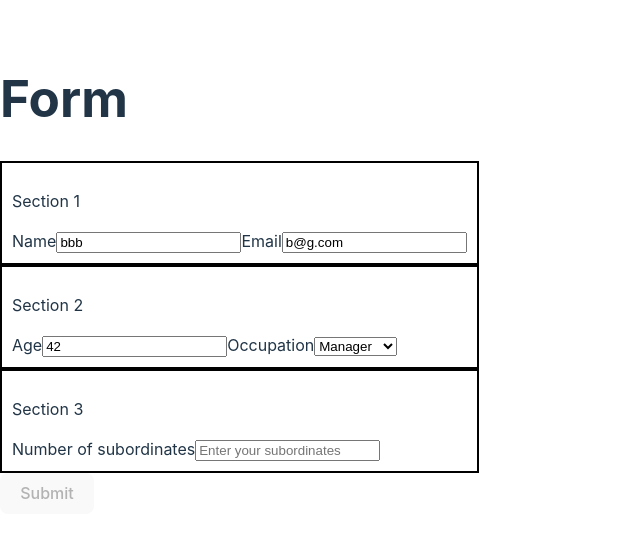
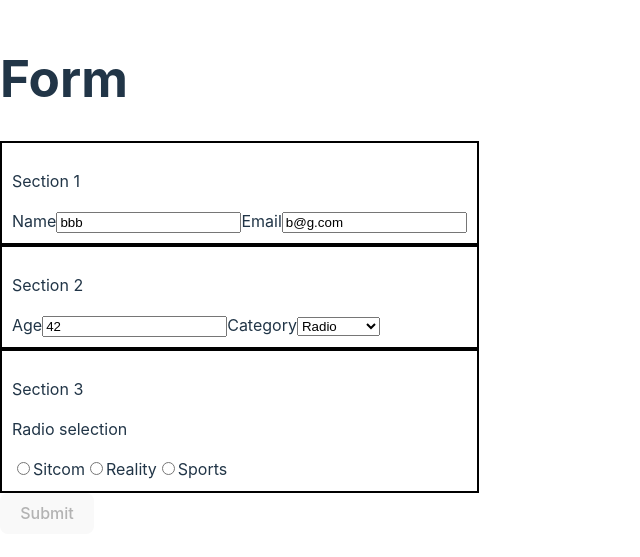
Before and after one commit to bryantt23/dynamic-form, a React (Vite) app: page / in a window 1280 px wide. Shown: the part 125-682 px from the top of the page, without its empty margins (0-640 px from the left). Built offline with nearby package versions, Linux system fonts and the light colour scheme.

Commit message:
Add radio, make store dynamic

```diff
--- a/src/components/Form.jsx
+++ b/src/components/Form.jsx
@@ -6,8 +6,9 @@ import * as Yup from 'yup'
 import { Formik, Field, Form as FormikForm, ErrorMessage } from 'formik'
 import './Form.css'
 
-const occupations = ["Developer", "Manager"]
+const occupations = ["Developer", "Manager", "Radio"]
 const languages = ["", "Ruby", "JavaScript", "C#"]
+const tvGenres = ["Sitcom", "Reality", "Sports"]
 
 const section2ManagerValidationSchema = Yup.object({
     subordinates: Yup.number().required().min(1).max(7)
@@ -15,6 +16,10 @@ const section2ManagerValidationSchema = Yup.object({
 
 const section2DeveloperValidationSchema = Yup.object({
     language: Yup.string().required()
+})
+
+const section2RadioValidationSchema = Yup.object({
+    radio: Yup.string().required()
 })
 
 const renderError = (message) => <p>{message}</p>
@@ -49,6 +54,30 @@ const RecursiveContainer = ({ config }) => {
                         />
                         <ErrorMessage name={individualConfig.name} render={renderError} />
                     </label>
+                )
+            case 'radio':
+                return (
+                    <div
+                        name={individualConfig.name}
+                    >
+                        <p>
+                            {individualConfig.title}
+                        </p>
+                        {
+                            individualConfig.array.map((item, index) => (
+                                <label key={index}>
+                                    <Field
+                                        type="radio"
+                                        value={item}
+                                        name={individualConfig.name}
+                                    />
+                                    {item}
+                                </label>
+                            ))
+                        }
+                        <ErrorMessage name={individualConfig.name} render={renderError} />
+
+                    </div>
                 )
             case 'array':
                 return (
@@ -97,6 +126,13 @@ function Form() {
             placeholder: "Enter your subordinates",
             type: 'number'
         },
+        "Radio": {
+            schema: section2RadioValidationSchema,
+            name: 'radio',
+            title: 'Radio selection',
+            array: tvGenres,
+            type: 'radio'
+        }
     }
 
 
@@ -151,7 +187,7 @@ function Form() {
         <div>
             <h1>Form</h1>
             <Formik
-                initialValues={{ name: "bbb", email: "b@g.com", age: '42', occupation: 'Manager' }}
+                initialValues={{ name: "bbb", email: "b@g.com", age: '42', occupation: 'Radio' }}
                 onSubmit={handleSubmit}
                 validationSchema={getValidationSchema()}
                 isInitialValid={false}
@@ -189,7 +225,7 @@ function Form() {
                                     />
                                     <ErrorMessage name="age" render={renderError} />
                                 </label>
-                                <label>Occupation
+                                <label>Category
                                     <Field
                                         name="occupation"
                                         as="select"
--- a/src/features/form/formSlice.js
+++ b/src/features/form/formSlice.js
@@ -14,8 +14,12 @@ export const formSlice = createSlice({
             state.email = action.payload.email
             state.age = action.payload.age
             state.occupation = action.payload.occupation
-            state.subordinates = action.payload.subordinates
-            state.language = action.payload.language
+
+            Object.entries(action.payload).forEach(([key, value]) => {
+                if (!['name', 'email', 'age', 'occupation'].includes(key)) {
+                    state[key] = value
+                }
+            })
         }
     }
 })
```
